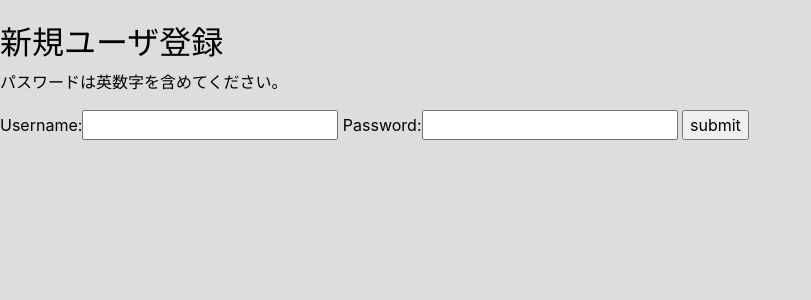
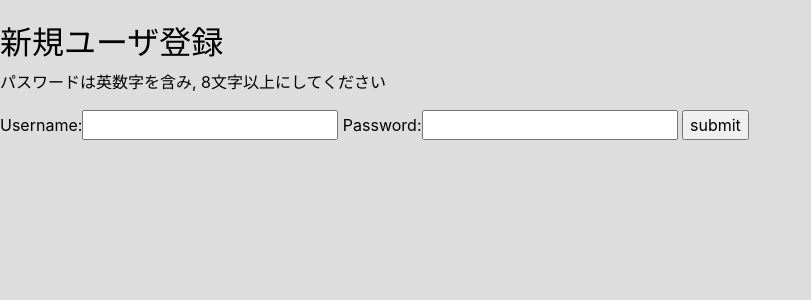
Before and after one commit to enpitut2020/wadachi, a Django app: page /registration in a window 1280 px wide. Shown: the part 56-356 px from the top of the page, without its empty margins (0-811 px from the left). Run offline with Django 3.2, Linux system fonts and the light colour scheme; some libraries are stand-ins or nearby versions.

```diff
--- a/wadachi_app/templates/registration.html
+++ b/wadachi_app/templates/registration.html
@@ -20,7 +20,7 @@
     </div>
     <br>
     <h2>新規ユーザ登録</h2>
-    <p>パスワードは英数字を含めてください。</p>
+    <p>パスワードは英数字を含み, 8文字以上にしてください</p>
     <form action="/registration" enctype="multipart/form-data" method="POST">
         {% csrf_token %}
         {{ registration_form }}
```
